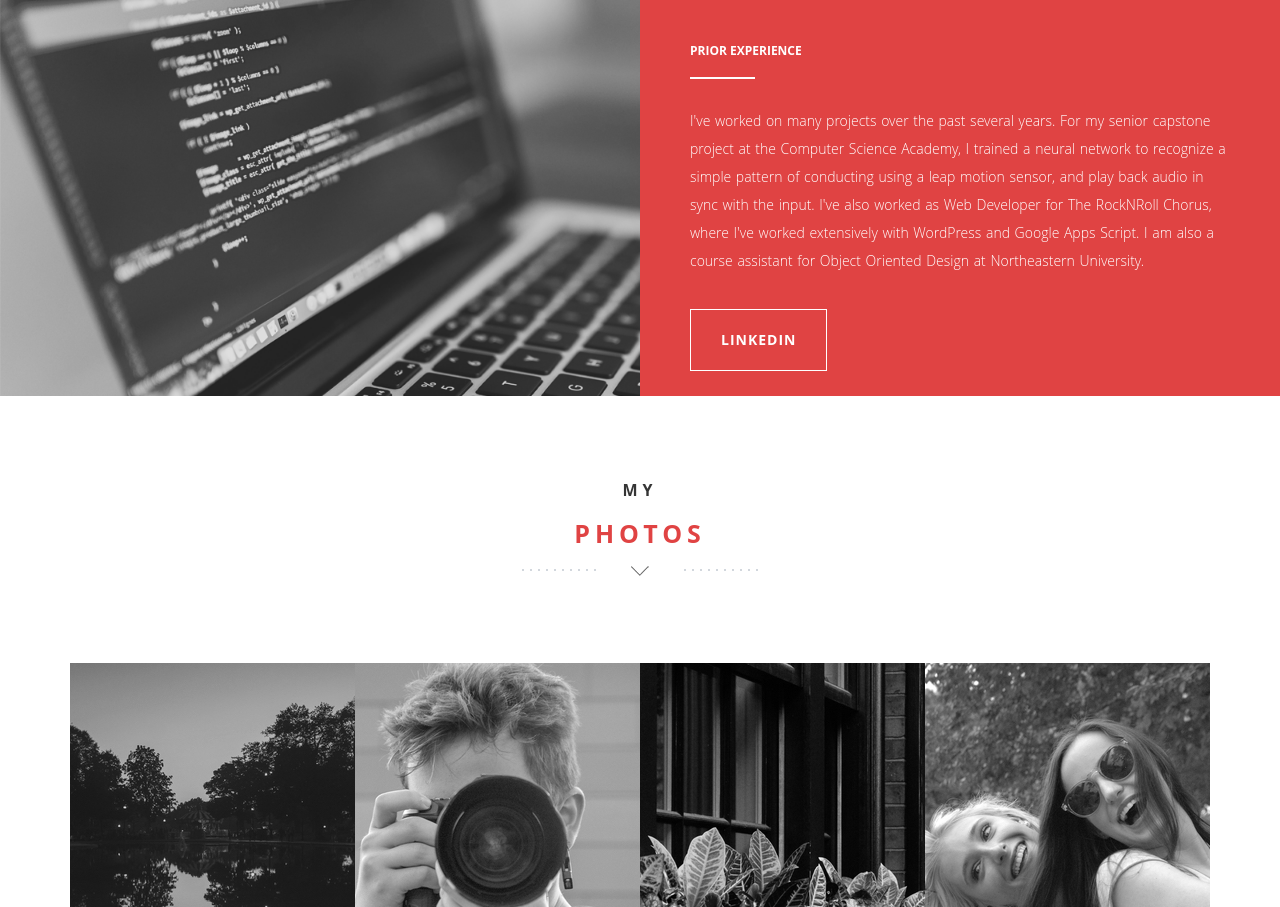
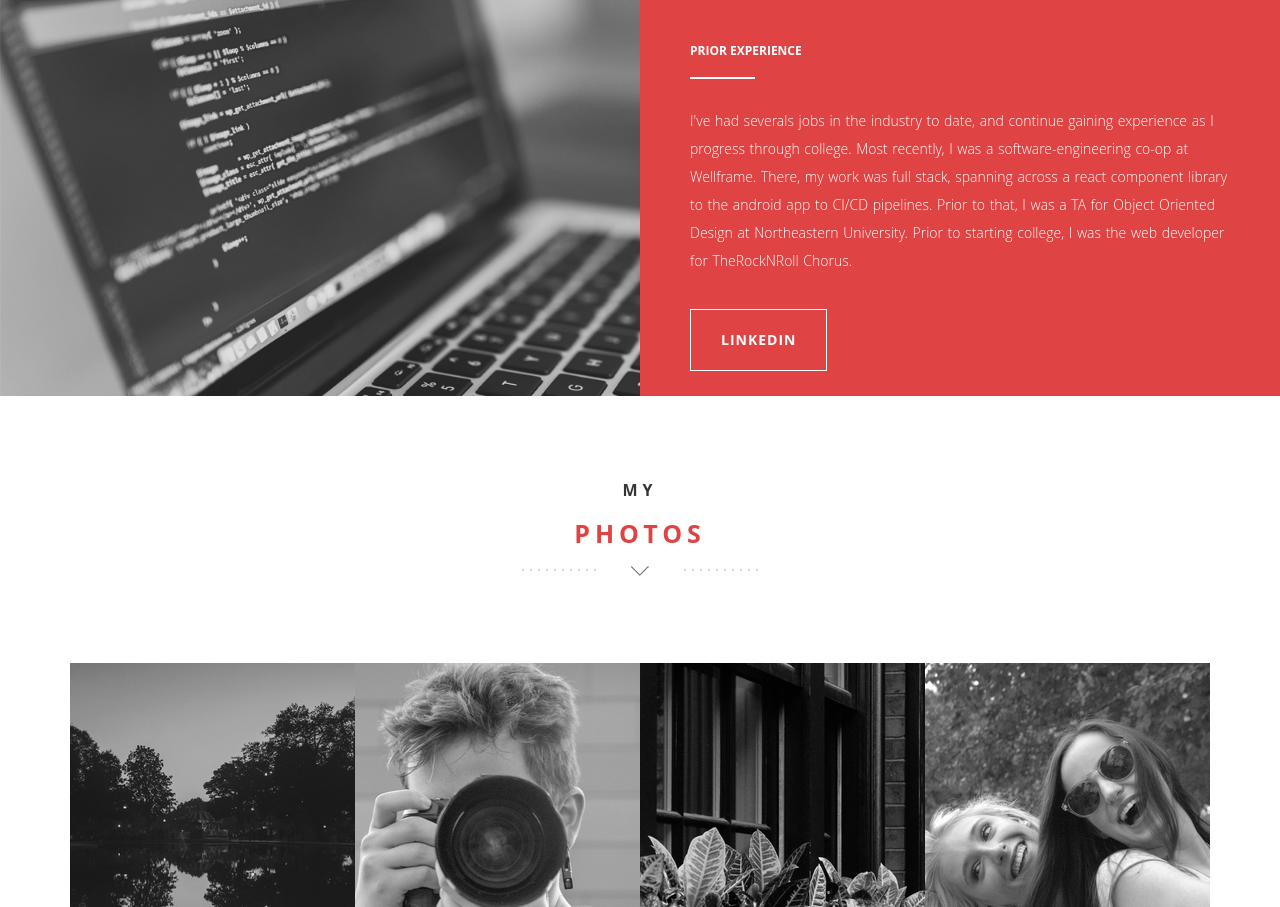
Before and after one commit to jlrosenberg/personal-website, a plain HTML site: page index.html in a window 1280 px wide. Shown: the part 2823-3730 px from the top of the page. Drawn offline with nearby package versions, Linux system fonts and the light colour scheme; some packages are replaced by stand-ins of ours.

Commit message:
Update prior experience blurb

```diff
--- a/index.html
+++ b/index.html
@@ -194,7 +194,7 @@
 				</div>
 				<div class="col-md-6 about-text">
 					<h6>Prior Experience</h6><!-- Headline-->
-					<p>I've worked on many projects over the past several years. For my senior capstone project at the Computer Science Academy, I trained a neural network to recognize a simple pattern of conducting using a leap motion sensor, and play back audio in sync with the input. I've also worked as Web Developer for The RockNRoll Chorus, where I've worked extensively with WordPress and Google Apps Script. I am also a course assistant for Object Oriented Design at Northeastern University.</p><br><!-- About Text 3 -->
+					<p>I've had severals jobs in the industry to date, and continue gaining experience as I progress through college. Most recently, I was a software-engineering co-op at Wellframe. There, my work was full stack, spanning across a react component library to the android app to CI/CD pipelines. Prior to that, I was a TA for Object Oriented Design at Northeastern University. Prior to starting college, I was the web developer for TheRockNRoll Chorus.</p><br><!-- About Text 3 -->
 					<a href="https://www.linkedin.com/in/joshua-rosenberg-802a5586/" class="weight-outline-btn">LinkedIn</a><!-- read more button  -->
 				</div>
 			</div>
```
